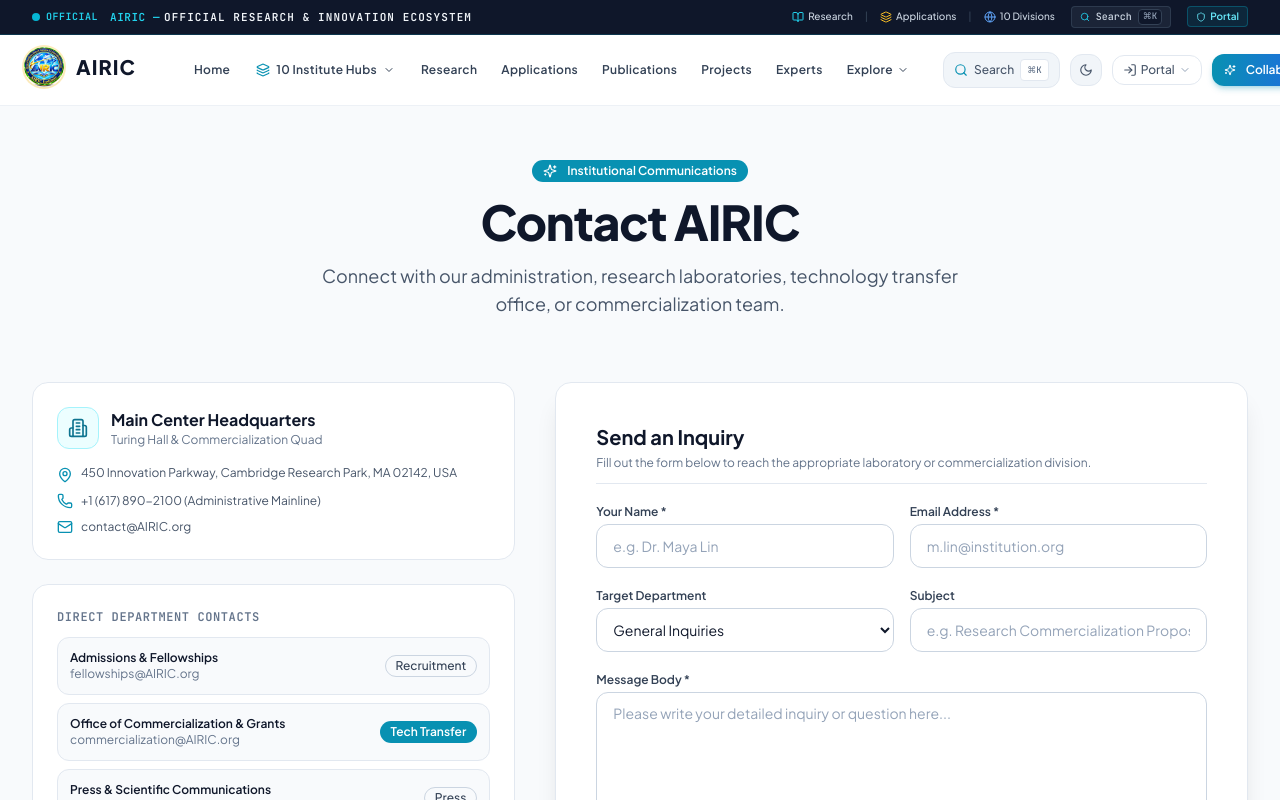
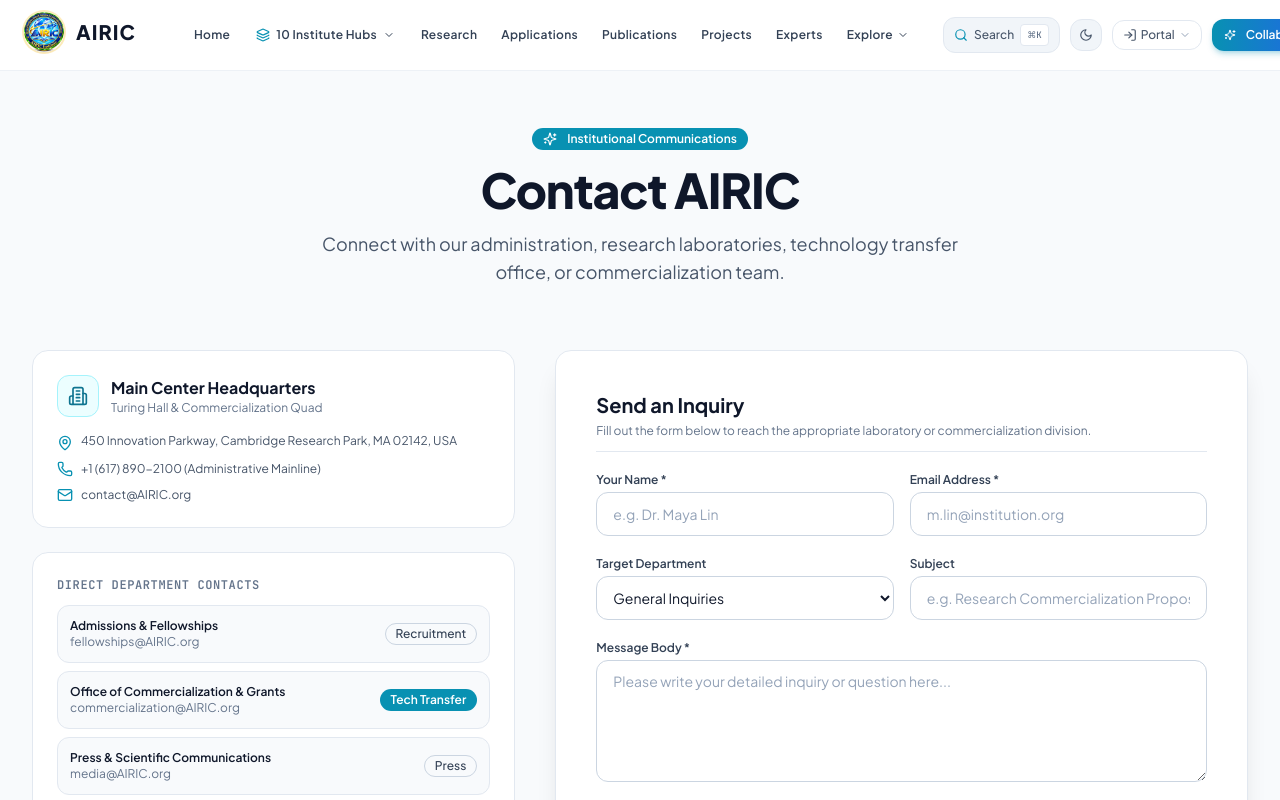
Before and after one commit to mashkurulalamohi37/Research_Center, a React (Vite) app: page /contact in a window 1280 px wide. Shown: the top 800 px of the page. Built offline with nearby package versions, Linux system fonts and the light colour scheme.

Commit message:
style: remove black top header bar from layout

```diff
--- a/src/components/layout/Layout.tsx
+++ b/src/components/layout/Layout.tsx
@@ -22,7 +22,7 @@ export const Layout: React.FC = () => {
   return (
     <div className="min-h-screen flex flex-col bg-background text-foreground selection:bg-cyan-500/20 selection:text-cyan-400">
       <Navbar />
-      <main className="flex-grow pt-24 sm:pt-28">
+      <main className="flex-grow pt-16 sm:pt-20">
         <Outlet />
       </main>
       <Footer />
--- a/src/components/layout/Navbar.tsx
+++ b/src/components/layout/Navbar.tsx
@@ -9,7 +9,6 @@ import { useTheme } from '../../context/ThemeContext';
 import { useAuth } from '../../context/AuthContext';
 import { Button } from '../ui/Button';
 import { Logo } from '../ui/Logo';
-import { TopHeaderBar } from './TopHeaderBar';
 import { DesktopMegaMenu } from './DesktopMegaMenu';
 import { MobileNavDrawer } from './MobileNavDrawer';
 import { GlobalSearchModal } from '../shared/GlobalSearchModal';
@@ -119,7 +118,6 @@ export const Navbar: React.FC = () => {
   return (
     <>
       <header className={`${isHome ? 'sticky top-0 w-full' : 'fixed top-0 left-0 right-0'} z-40 shadow-xs`}>
-        <TopHeaderBar onOpenSearch={() => setSearchOpen(true)} />
         <div
           className={`transition-all duration-300 ${
             isScrolled
```
